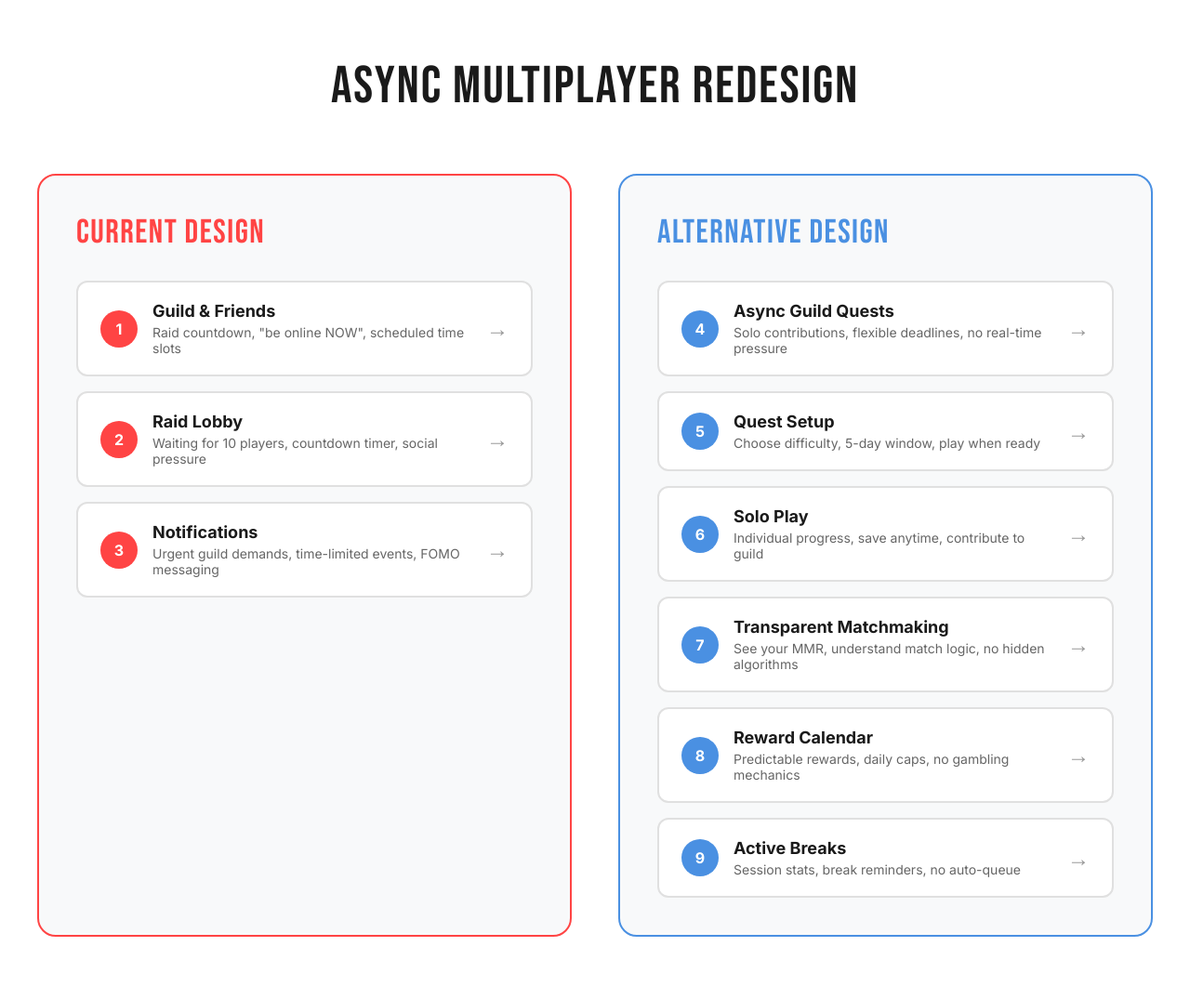
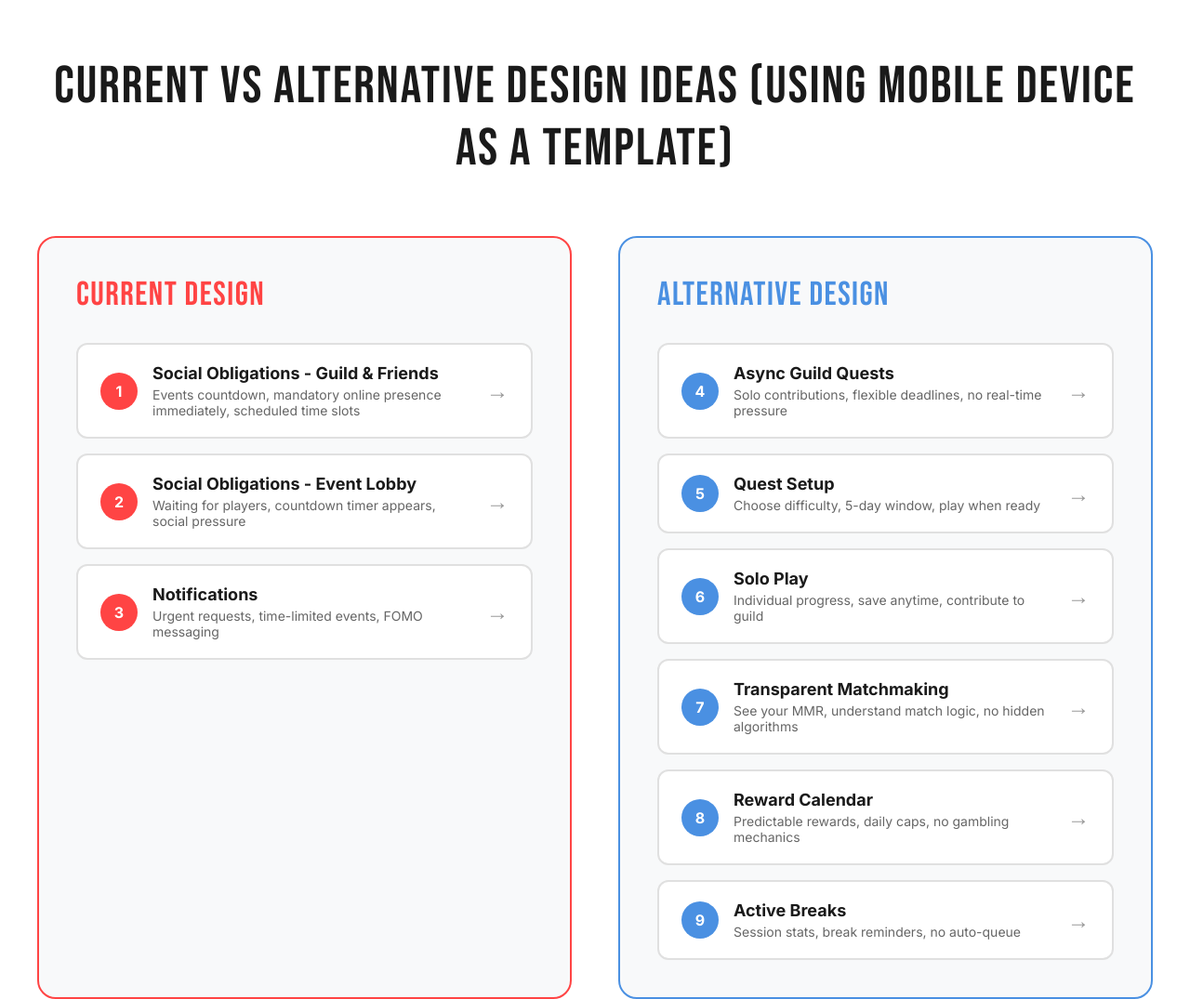
Before and after one commit to jackychen8173/Human-centered-Computing-Alternative-Designs, a plain HTML site: page index.html in a window 1280 px wide. Shown: the whole page at 93% size. Drawn offline with Linux system fonts and the light colour scheme.

Commit message:
updated some text

```diff
--- a/index.html
+++ b/index.html
@@ -36,7 +36,7 @@
 <body>
     <div class="container">
         <div class="header">
-            <div class="title">Async Multiplayer Redesign</div>
+            <div class="title">Current vs Alternative Design Ideas (Using Mobile Device as a Template)</div>
         </div>
 
         <div class="comparison-grid">
@@ -46,16 +46,16 @@
                     <a href="screen1-current-guild.html" class="screen-link current">
                         <div class="screen-number current">1</div>
                         <div class="screen-info">
-                            <div class="screen-name">Guild & Friends</div>
-                            <div class="screen-desc">Raid countdown, "be online NOW", scheduled time slots</div>
+                            <div class="screen-name">Social Obligations - Guild & Friends</div>
+                            <div class="screen-desc">Events countdown, mandatory online presence immediately, scheduled time slots</div>
                         </div>
                         <div class="arrow">→</div>
                     </a>
                     <a href="screen2-current-lobby.html" class="screen-link current">
                         <div class="screen-number current">2</div>
                         <div class="screen-info">
-                            <div class="screen-name">Raid Lobby</div>
-                            <div class="screen-desc">Waiting for 10 players, countdown timer, social pressure</div>
+                            <div class="screen-name">Social Obligations - Event Lobby</div>
+                            <div class="screen-desc">Waiting for players, countdown timer appears, social pressure</div>
                         </div>
                         <div class="arrow">→</div>
                     </a>
@@ -63,7 +63,7 @@
                         <div class="screen-number current">3</div>
                         <div class="screen-info">
                             <div class="screen-name">Notifications</div>
-                            <div class="screen-desc">Urgent guild demands, time-limited events, FOMO messaging</div>
+                            <div class="screen-desc">Urgent requests, time-limited events, FOMO messaging</div>
                         </div>
                         <div class="arrow">→</div>
                     </a>
```
Also changed, not shown: screen9-alt-breaks.html (+1 -1 lines), 1 other file.
